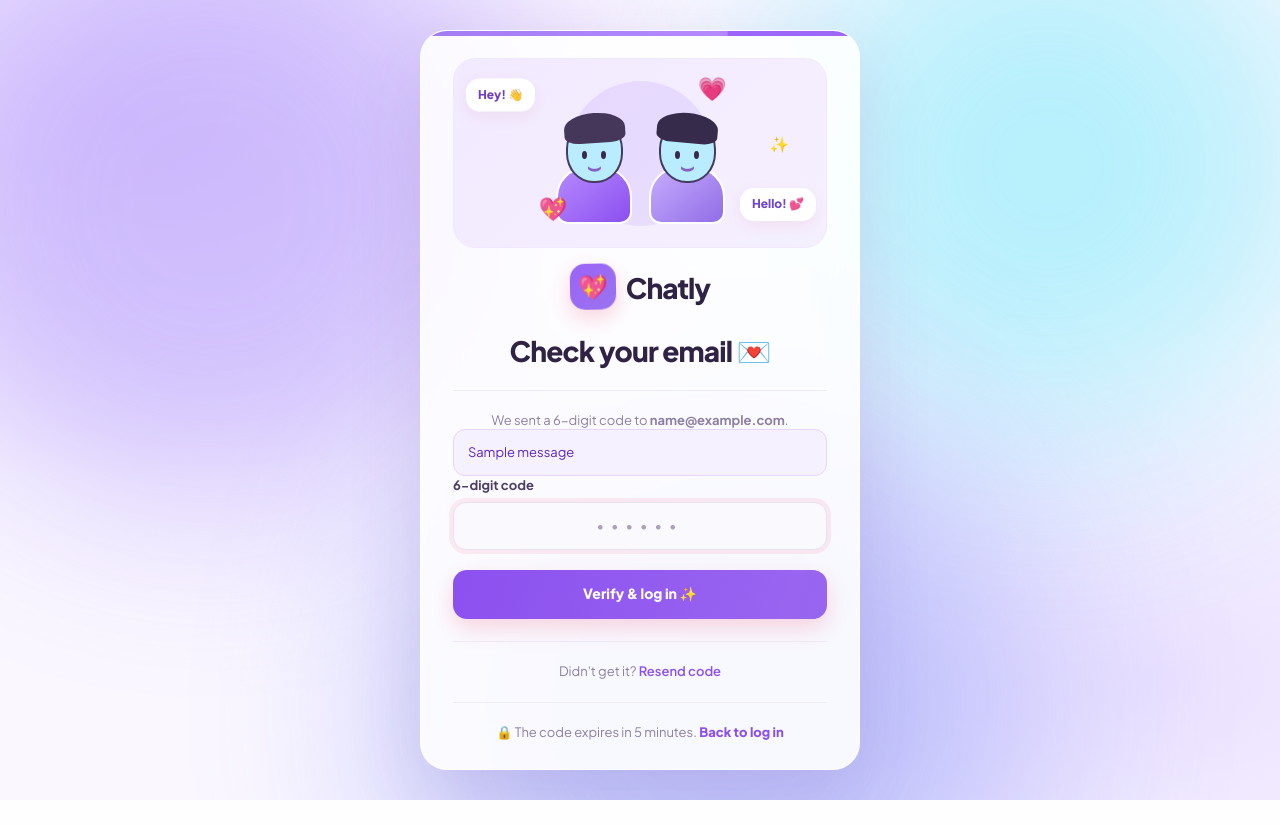
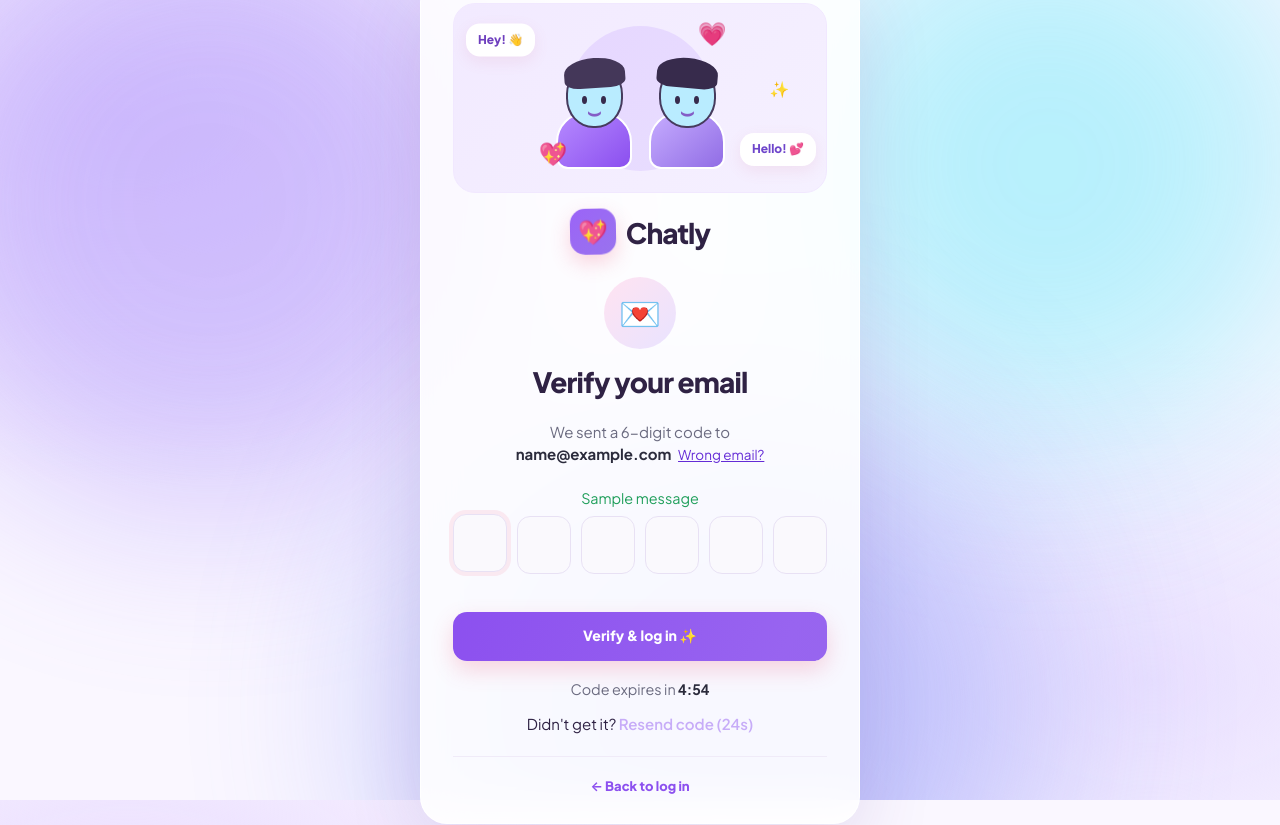
Before and after one commit to Ravikalakoti/chatly, a Django app: template templates/accounts/verify_otp.html in a window 1280 px wide. Before the commit the page ends 800 px from the top, so only its background shows below. Run offline with Django 5.2, Linux system fonts and the light colour scheme; tables that the repository leaves empty hold one stand-in row (values such as "Sample post"); the template is opened without the code that fills it: values that come from a table or form of the project are taken from there, most other values are stand-ins (such as "Sample title", 1, 10 or a date in 2020); one stand-in notice (Sample message) is shown.

Commit message:
verify otp email template changes.

```diff
--- a/templates/accounts/verify_otp.html
+++ b/templates/accounts/verify_otp.html
@@ -2,7 +2,63 @@
 {% load static %}
 {% block title %}Verify your email · Chatly{% endblock %}
 {% block body_class %}auth-page{% endblock %}
-{% block extra_css %}<link rel="stylesheet" href="{% static 'css/auth.css' %}">{% endblock %}
+{% block extra_css %}
+<link rel="stylesheet" href="{% static 'css/auth.css' %}">
+<style>
+  .otp-icon {
+    width: 72px; height: 72px; margin: 0 auto 14px;
+    display: grid; place-items: center;
+    font-size: 34px; border-radius: 50%;
+    background: linear-gradient(135deg, #ffe3f1, #e9e3ff);
+    animation: otp-float 3s ease-in-out infinite;
+  }
+  @keyframes otp-float { 50% { transform: translateY(-6px); } }
+
+  .otp-sub { text-align: center; color: #6b6b80; margin: 6px 0 22px; line-height: 1.5; }
+  .otp-sub strong { color: #2b2b3c; word-break: break-all; }
+  .otp-sub a { font-size: .9em; margin-left: 4px; }
+
+  .otp-boxes { display: flex; justify-content: center; gap: 10px; margin-bottom: 8px; }
+  .otp-box {
+    width: 48px; height: 58px; text-align: center;
+    font-size: 26px; font-weight: 700; color: #2b2b3c;
+    border: 2px solid #e4e2f0; border-radius: 14px;
+    background: #fff; outline: none; caret-color: #ff4d9d;
+    transition: border-color .15s, box-shadow .15s, transform .15s;
+  }
+  .otp-box:focus {
+    border-color: #ff4d9d;
+    box-shadow: 0 0 0 4px rgba(255, 77, 157, .15);
+    transform: translateY(-2px);
+  }
+  .otp-box.filled { border-color: #b7a8ff; background: #faf8ff; }
+  .otp-boxes.shake { animation: otp-shake .4s; }
+  .otp-boxes.shake .otp-box { border-color: #ff5c6c; }
+  @keyframes otp-shake {
+    20%, 60% { transform: translateX(-8px); }
+    40%, 80% { transform: translateX(8px); }
+  }
+
+  .otp-msg { text-align: center; font-size: .9rem; margin: 8px 0; }
+  .otp-msg.error { color: #d93a4a; }
+  .otp-msg.success { color: #1e9e5a; }
+
+  .otp-timer { text-align: center; color: #6b6b80; font-size: .9rem; margin-top: 18px; }
+  .otp-timer b { color: #2b2b3c; font-variant-numeric: tabular-nums; }
+  .otp-resend { text-align: center; margin-top: 6px; }
+  .otp-resend .link-btn[disabled] { opacity: .45; cursor: not-allowed; text-decoration: none; }
+
+  .btn[disabled] { opacity: .6; cursor: wait; }
+
+  @media (max-width: 380px) {
+    .otp-boxes { gap: 6px; }
+    .otp-box { width: 42px; height: 52px; font-size: 22px; }
+  }
+  @media (prefers-reduced-motion: reduce) {
+    .otp-icon, .otp-boxes.shake { animation: none; }
+  }
+</style>
+{% endblock %}
 
 {% block content %}
 <main class="auth-card">
@@ -12,27 +68,117 @@
     <span class="brand-name">Chatly</span>
   </div>
 
-  <h1>Check your email 💌</h1>
-  <p class="auth-switch">We sent a 6-digit code to <strong>{{ email }}</strong>.</p>
+  <div class="otp-icon" aria-hidden="true">💌</div>
+  <h1 style="text-align:center">Verify your email</h1>
+  <p class="otp-sub">
+    We sent a 6-digit code to<br>
+    <strong>{{ email }}</strong>
+    <a href="{% url 'login' %}">Wrong email?</a>
+  </p>
 
-  {% if messages %}
-    {% for message in messages %}<div class="form-error">{{ message }}</div>{% endfor %}
-  {% endif %}
+  {% for message in messages %}
+    <div class="otp-msg {% if message.tags == 'error' %}error{% else %}success{% endif %}" role="alert">{{ message }}</div>
+  {% endfor %}
 
-  <form method="post" novalidate class="auth-form">
+  <form method="post" novalidate class="auth-form" id="otp-form">
     {% csrf_token %}
-    {% if form.non_field_errors %}<div class="form-error">{{ form.non_field_errors }}</div>{% endif %}
-    {% for field in form %}{% include "accounts/_field.html" %}{% endfor %}
-    <button type="submit" class="btn btn-primary btn-block">
+
+    {# Hidden field(s) from the Django form; JS fills the code in here #}
+    {% for field in form %}{{ field.as_hidden }}{% endfor %}
+
+    <div class="otp-boxes {% if form.errors %}shake{% endif %}" id="otp-boxes" role="group" aria-label="6-digit verification code">
+      {% for i in "123456" %}
+        <input class="otp-box" type="text" inputmode="numeric" pattern="[0-9]*"
+               maxlength="1" autocomplete="{% if forloop.first %}one-time-code{% else %}off{% endif %}"
+               aria-label="Digit {{ forloop.counter }}" {% if forloop.first %}autofocus{% endif %}>
+      {% endfor %}
+    </div>
+
+    {% if form.non_field_errors %}
+      <div class="otp-msg error" role="alert">{{ form.non_field_errors|striptags }}</div>
+    {% endif %}
+    {% for field in form %}{% for error in field.errors %}
+      <div class="otp-msg error" role="alert">{{ error }}</div>
+    {% endfor %}{% endfor %}
+
+    <button type="submit" class="btn btn-primary btn-block" id="otp-submit" style="margin-top:14px">
       {% if purpose == "signup" %}Verify &amp; create account ✨{% else %}Verify &amp; log in ✨{% endif %}
     </button>
   </form>
 
-  <form method="post" action="{% url 'resend_otp' %}" class="auth-switch">
+  <p class="otp-timer">Code expires in <b id="expiry">5:00</b></p>
+
+  <form method="post" action="{% url 'resend_otp' %}" class="otp-resend">
     {% csrf_token %}
-    Didn't get it? <button type="submit" class="link-btn">Resend code</button>
+    Didn't get it?
+    <button type="submit" class="link-btn" id="resend-btn" disabled>
+      Resend code <span id="resend-timer">(30s)</span>
+    </button>
   </form>
 
-  <p class="auth-switch">🔒 The code expires in 5 minutes. <a href="{% url 'login' %}">Back to log in</a></p>
+  <p class="auth-switch"><a href="{% url 'login' %}">← Back to log in</a></p>
 </main>
+
+<script>
+(function () {
+  var form = document.getElementById('otp-form');
+  var boxes = Array.prototype.slice.call(document.querySelectorAll('.otp-box'));
+  var hidden = form.querySelector('input[type="hidden"]:not([name="csrfmiddlewaretoken"])');
+  var submitBtn = document.getElementById('otp-submit');
+  var submitted = false;
+
+  function sync() {
+    var code = boxes.map(function (b) { return b.value; }).join('');
+    if (hidden) hidden.value = code;
+    boxes.forEach(function (b) { b.classList.toggle('filled', !!b.value); });
+    if (code.length === 6 && !submitted) { submitted = true; submitBtn.disabled = true; form.submit(); }
+  }
+
+  boxes.forEach(function (box, i) {
+    box.addEventListener('input', function () {
+      box.value = box.value.replace(/\D/g, '').slice(-1);
+      if (box.value && i < boxes.length - 1) boxes[i + 1].focus();
+      sync();
+    });
+    box.addEventListener('keydown', function (e) {
+      if (e.key === 'Backspace' && !box.value && i > 0) { boxes[i - 1].focus(); boxes[i - 1].value = ''; sync(); }
+      if (e.key === 'ArrowLeft' && i > 0) boxes[i - 1].focus();
+      if (e.key === 'ArrowRight' && i < boxes.length - 1) boxes[i + 1].focus();
+    });
+    box.addEventListener('focus', function () { box.select(); });
+    box.addEventListener('paste', function (e) {
+      e.preventDefault();
+      var text = (e.clipboardData || window.clipboardData).getData('text').replace(/\D/g, '').slice(0, 6);
+      text.split('').forEach(function (ch, k) { boxes[k].value = ch; });
+      (boxes[Math.min(text.length, 5)] || boxes[5]).focus();
+      sync();
+    });
+  });
+
+  form.addEventListener('submit', function () { submitBtn.disabled = true; });
+
+  // Shake animation reset
+  var wrap = document.getElementById('otp-boxes');
+  wrap.addEventListener('animationend', function () { wrap.classList.remove('shake'); });
+
+  // Resend cooldown (client-side; also enforce on the server)
+  var resendBtn = document.getElementById('resend-btn');
+  var resendTimer = document.getElementById('resend-timer');
+  var left = 30;
+  var rt = setInterval(function () {
+    left--;
+    if (left <= 0) { clearInterval(rt); resendBtn.disabled = false; resendTimer.textContent = ''; }
+    else resendTimer.textContent = '(' + left + 's)';
+  }, 1000);
+
+  // Expiry countdown (5 min)
+  var exp = document.getElementById('expiry');
+  var secs = 300;
+  var et = setInterval(function () {
+    secs--;
+    if (secs <= 0) { clearInterval(et); exp.textContent = 'expired'; return; }
+    exp.textContent = Math.floor(secs / 60) + ':' + String(secs % 60).padStart(2, '0');
+  }, 1000);
+})();
+</script>
 {% endblock %}
```
